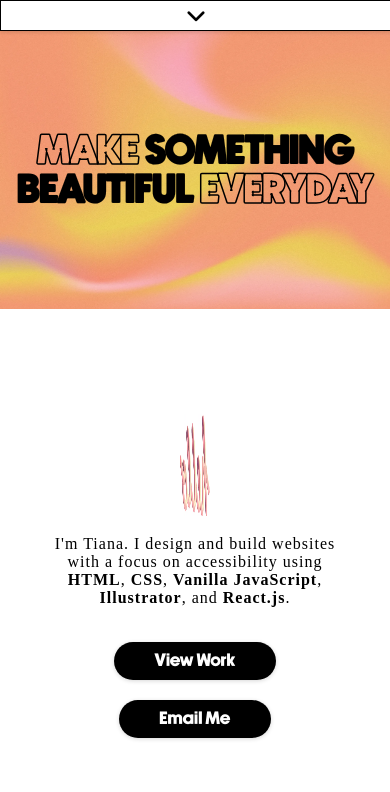
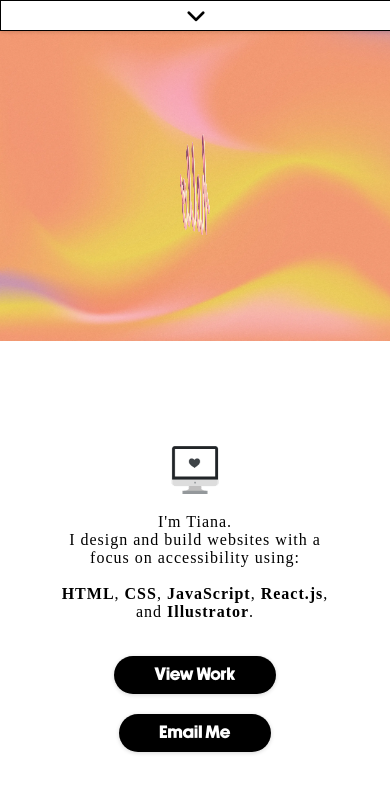
Before and after one commit to vtee28/port2023, a React (Create React App) app: page / in a window 390 px wide. Shown: the top 792 px of the page. Built offline with nearby package versions, Linux system fonts and the light colour scheme.

Commit message:
10th commit

```diff
--- a/src/components/Body.css
+++ b/src/components/Body.css
@@ -6,8 +6,9 @@
 
 @import url('https://fonts.googleapis.com/css2?family=Inter+Tight:wght@100;200;300;400;500;700;900&display=swap');
 
-html {
+html, .body {
     width: auto;
+    height: auto;
     overflow-x: hidden;
 }
 
@@ -99,6 +100,7 @@ button:hover {
     display: grid;
     grid-template-columns: 50% 50%;
     height: 100vh;
+    width: 100%;
     overflow-x: hidden;
 }
 
@@ -145,6 +147,11 @@ button:hover {
     display: grid;
     grid-template-rows: 33.33%;
     text-align: center;
+    padding: 10px;
+}
+
+.emoji {
+    font-size: 50px;
 }
 
 
@@ -189,6 +196,14 @@ button:hover {
         grid-template-columns: auto;
     }
 
+    .right-side {
+        margin-top: 10px;
+    }
+
+    .left-side {
+        margin-top: 30px;
+    }
+
     .left-side h1 {
         font-size: 2.5rem;
         margin-top: 10%;
@@ -198,17 +213,13 @@ button:hover {
 
 @media (max-width: 1024px) {
     .content-body p {
-        width: 85%;
+        width: 75%;
     }
 }
 
 
 @media (max-width: 500px) {
 
-
-    .content-body p {
-        width: 85%;
-    }
 
     .btn-grid {
         grid-template-columns: auto;
--- a/src/components/Body.js
+++ b/src/components/Body.js
@@ -8,6 +8,7 @@ import Port2023 from './Port2023';
 import Contact from './Contact';
 import About from '../img/about.webp';
 import AboutPng from '../img/about.png';
+import AboutIcon from '../img/about-icon.png';
 
 
 
@@ -94,18 +95,25 @@ const Body = (props) => {
                     <div className='left-side center-text'>
 
                         <div className='content-quote'>
-                            <div className='center-text quote'><h1>MAKE <span className="black">SOMETHING</span><br></br><span className="black">BEAUTIFUL</span> EVERYDAY</h1></div>
+                            <div className='center-text'>
+                                <picture>
+                                    <source srcSet={About} />
+                                    <img className="spin-y" src={AboutPng} width="200" alt="Hello Logo" />
+                                </picture>
+                            </div>
                         </div>
 
                     </div>
                     <div className='right-side center-text'>
                         <div className='content-body'>
                             <div>
-                                <picture>
-                                    <source srcSet={About} />
-                                    <img className="spin-y" src={AboutPng} width="200" height="102" alt="Hello Logo" />
-                                </picture>
-                                <p>I'm Tiana. I design and build websites with a focus on accessibility using <strong>HTML</strong>, <strong>CSS</strong>, <strong>Vanilla JavaScript</strong>, <strong>Illustrator</strong>, and <strong>React.js</strong>.</p>
+                                <img src={AboutIcon} width="50" height="50"/>
+                                <p>I'm Tiana.
+                                    <br></br>
+                                    I design and build websites with a focus on accessibility using:
+                                    <br></br><br></br>
+                                    <strong>HTML</strong>, <strong>CSS</strong>, <strong>JavaScript</strong>, <strong>React.js</strong>, and <strong>Illustrator</strong>.
+                                </p>
                                 <div className='hp-btn-group center-text'>
                                     <div className='btn-grid'>
                                         <div><button onClick={thirdStateHandler}>View Work</button></div>
--- a/src/components/Contact.css
+++ b/src/components/Contact.css
@@ -75,11 +75,4 @@
         font-size: 5rem;
     }
 
-    .left-side {
-        padding: 3%;
-    }
-
-    .right-side {
-        padding: 20px;
-    }
 }
--- a/src/components/Frugal.css
+++ b/src/components/Frugal.css
@@ -74,12 +74,4 @@
     .frugal .website-title h1, .frugal .website-title h1:hover {
         font-size: 5rem;
     }
-
-    .left-side {
-        padding: 3%;
-    }
-
-    .right-side {
-        padding: 20px;
-    }
 }
--- a/src/components/Menu.css
+++ b/src/components/Menu.css
@@ -296,7 +296,7 @@
 }
 
 
-@media only screen and (max-width: 768px) {
+@media only screen and (max-width: 1024px) {
 
     .menuDiv .center-text {
         display: block;
@@ -325,7 +325,7 @@
     .mobileMenuGrid {
         width: 100%;
         display: grid;
-        grid-template-columns: 10% 80% 40%;
+        grid-template-columns: 3em auto 3em;
     }
 
 
@@ -353,6 +353,7 @@
     .menuDiv1-mobile,
     .menuDiv1-mobile:hover {
         background-image: none;
+        background-color: transparent;
     }
 
     .menuDiv1-mobile .mobile-menu-title {
@@ -367,6 +368,7 @@
     .menuDiv2-mobile,
     .menuDiv2-mobile:hover {
         background-image: none;
+        background-color: transparent;
     }
 
     .menuDiv2-mobile .mobile-menu-title {
@@ -381,6 +383,7 @@
     .menuDiv3-mobile,
     .menuDiv3-mobile:hover {
         background-image: none;
+        background-color: transparent;
     }
 
     .menuDiv3-mobile .mobile-menu-title {
@@ -395,6 +398,7 @@
     .menuDiv4-mobile,
     .menuDiv4-mobile:hover {
         background-image: none;
+        background-color: transparent;
     }
 
     .menuDiv4-mobile .mobile-menu-title {
@@ -409,6 +413,7 @@
     .menuDiv5-mobile,
     .menuDiv5-mobile:hover {
         background-image: none;
+        background-color: transparent;
     }
 
     .menuDiv5-mobile .mobile-menu-title {
@@ -423,6 +428,7 @@
     .menuDiv6-mobile,
     .menuDiv6-mobile:hover {
         background-image: none;
+        background-color: transparent;
     }
 
     .menuDiv6-mobile .mobile-menu-title {
@@ -440,37 +446,23 @@
 
 @media only screen and (max-width: 500px) {
 
+    .menu-grid {
+        background-color: #fff;
+        height: auto;
+    }
 
-    .mobileMenuGrid {
-        width: 100%;
-        display: grid;
-        grid-template-columns: 20% 80%;
-    }
 
     .mobile-menu-icon {
         font-size: 40px;
     }
 
-    .mobileMenuGrid {
-        width: 100%;
-        display: grid;
-        grid-template-columns: 10% 45% 40%;
-    }
 
 }
 
 @media only screen and (max-width: 425px) {
 
-    .mobileMenuGrid {
-        width: 100%;
-        display: grid;
-        grid-template-columns: 10% 45% 40%;
-    }
 
 
 }
 
-
-
-
 /* Media Queries */
--- a/src/components/NBK.css
+++ b/src/components/NBK.css
@@ -71,12 +71,4 @@
     .nbk .website-title h1, .nbk .website-title h1:hover {
         font-size: 8rem;
     }
-
-    .left-side {
-        padding: 10px;
-    }
-
-    .right-side {
-        padding: 20px;
-    }
 }
--- a/src/components/Port2023.css
+++ b/src/components/Port2023.css
@@ -75,11 +75,4 @@
         font-size: 5rem;
     }
 
-    .left-side {
-        padding: 3%;
-    }
-
-    .right-side {
-        padding: 20px;
-    }
 }
--- a/src/components/THL.css
+++ b/src/components/THL.css
@@ -1,4 +1,3 @@
-
 .thl .left-side {
     background-image: url('../img/img-2.webp');
     background-image: url('../img/img-2.png');
@@ -30,6 +29,7 @@
     letter-spacing: 2px;
     text-transform: uppercase;
     color: #000;
+    padding-bottom: 10px;
 }
 
 .website-title p:hover {
@@ -59,6 +59,7 @@
     50% {
         transform: rotateY(180deg);
     }
+
     100% {
         transform: rotateY(360deg);
     }
@@ -68,15 +69,9 @@
 
 @media only screen and (max-width: 1260px) {
 
-    .thl .website-title h1, .thl .website-title h1:hover {
+    .thl .website-title h1,
+    .thl .website-title h1:hover {
         font-size: 8rem;
     }
 
-    .left-side {
-        padding: 10px;
-    }
-
-    .right-side {
-        padding: 20px;
-    }
 }
```
Also changed, not shown: src/img/about-icon.png (added).
